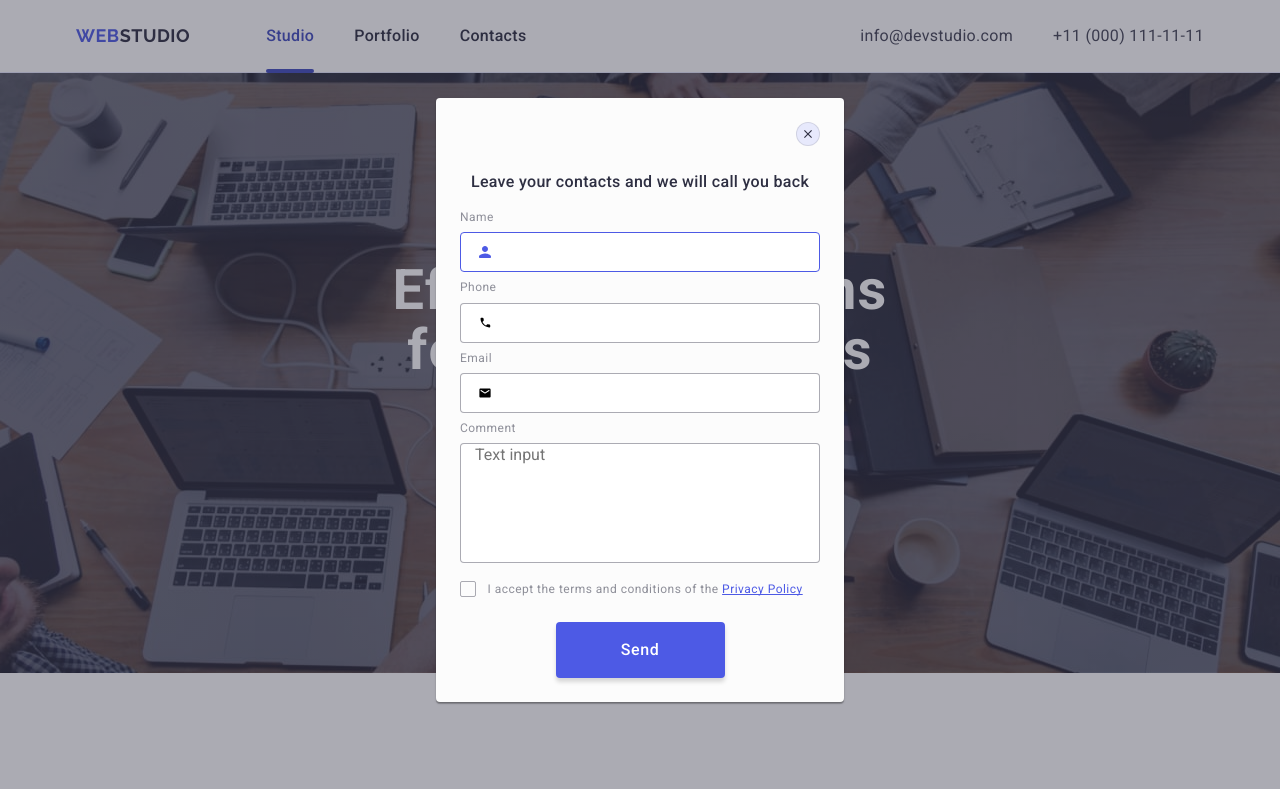
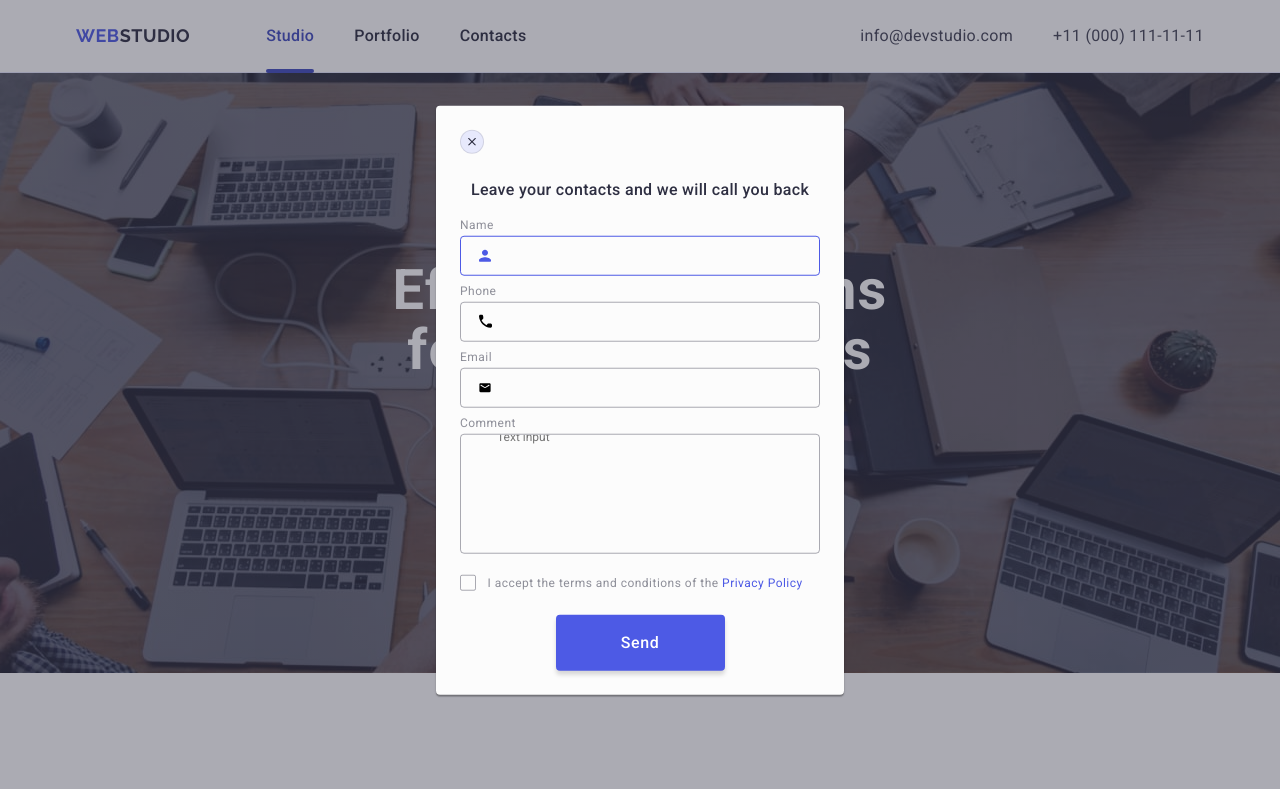
Before and after one commit to SkliarovskaAnastasiia/goit-markup-hw-05, a plain HTML site: page index.html in a window 1280 px wide. Shown: the top 789 px of the page. Drawn offline with nearby package versions, Linux system fonts and the light colour scheme.

Commit message:
add chandes in modal section

```diff
--- a/css/styles.css
+++ b/css/styles.css
@@ -29,6 +29,7 @@ img {
 
 button {
   cursor: pointer;
+  font-family: inherit;
 }
 
 input,
@@ -489,11 +490,8 @@ body {
   column-gap: 24px;
 }
 
-.subscribe-form-label {
-  display: flex;
-  flex-direction: column;
-  gap: 16px;
-
+.subscribe-form-title {
+  margin-bottom: 16px;
   font-weight: 500;
   font-size: 16px;
   line-height: 1.5;
@@ -502,7 +500,7 @@ body {
 }
 
 .subscribe-form-input {
-  background-color: #2e2f42;
+  background-color: transparent;
   padding-left: 16px;
   padding-top: 8px;
   padding-bottom: 8px;
@@ -526,16 +524,17 @@ body {
 }
 
 .subscribe-btn {
+  min-width: 165px;
+  height: 40px;
   display: flex;
   justify-content: center;
   align-items: center;
-  column-gap: 16px;
-  min-width: 165px;
-  min-height: 40px;
+
   padding: 8px 24px;
   background-color: #4d5ae5;
   border: none;
   border-radius: 4px;
+
   font-weight: 500;
   font-size: 16px;
   line-height: 1.5;
@@ -551,6 +550,7 @@ body {
 }
 
 .subscribe-icon {
+  margin-left: 16px;
   fill: #ffffff;
 }
 
@@ -569,7 +569,7 @@ body {
 
   /* opacity: 0;
   pointer-events: none;
-  transition: opacity 250ms cubic-bezier(0.4, 0, 0.2, 1); */
+  transition: opacity 250ms cubic-bezier(0.4, 0, 0.2, 1), visibility 250ms cubic-bezier(0.4, 0, 0.2, 1); */
 }
 
 .modal-overlay.is-open {
@@ -578,34 +578,46 @@ body {
 }
 
 .modal {
+  position: absolute;
+  top: 50%;
+  left: 50%;
+  transform: translate(-50%, -50%);
   width: 408px;
-  padding: 24px;
+  min-height: 584px;
+  padding: 72px 24px 24px;
   box-shadow: 0 1px 1px 0 rgba(0, 0, 0, 0.14), 0 1px 3px 0 rgba(0, 0, 0, 0.12), 0 2px 1px 0 rgba(0, 0, 0, 0.2);
   background-color: #fcfcfc;
   border-radius: 4px;
+  transition: transform 250ms cubic-bezier(0.4, 0, 0.2, 1);
 }
 
 .close-btn {
+  position: absolute;
+  top: 24px;
+  left: 24px;
   display: flex;
   justify-content: center;
   align-items: center;
   width: 24px;
   height: 24px;
+  padding: 0;
   border-radius: 100%;
   background-color: #e7e9fc;
   border: 1px solid rgba(0, 0, 0, 0.1);
   margin-bottom: 24px;
   margin-left: auto;
-  transition: background-color 250ms cubic-bezier(0.4, 0, 0.2, 1);
-}
-
-.close-btn-icon {
-  fill: #2e2f42;
+  transition: background-color 250ms cubic-bezier(0.4, 0, 0.2, 1), border 250ms cubic-bezier(0.4, 0, 0.2, 1);
 }
 
 .close-btn:hover,
 .close-btn:focus {
   background-color: #404bbf;
+  border: none;
+}
+
+.close-btn-icon {
+  fill: #2e2f42;
+  transition: fill 250ms cubic-bezier(0.4, 0, 0.2, 1);
 }
 
 .close-btn:hover .close-btn-icon,
@@ -623,10 +635,8 @@ body {
   margin-bottom: 16px;
 }
 
-.order-form {
-  display: flex;
-  flex-direction: column;
-  row-gap: 8px;
+.order-form-wrapper {
+  margin-bottom: 8px;
 }
 
 .order-form-label {
@@ -634,6 +644,9 @@ body {
   line-height: 1.17;
   letter-spacing: 0.04em;
   color: #8e8f99;
+
+  display: block;
+  margin-bottom: 4px;
 }
 
 .order-form-input-wrapper {
@@ -642,16 +655,17 @@ body {
 
 .order-form-input {
   width: 100%;
+  height: 40px;
   border: 1px solid rgba(46, 47, 66, 0.4);
   border-radius: 4px;
-  height: 40px;
+  background-color: transparent;
+  outline: transparent;
   padding-left: 36px;
-  transition: border 250ms cubic-bezier(0.4, 0, 0.2, 1);
-  outline: none;
+  transition: border-color 250ms cubic-bezier(0.4, 0, 0.2, 1);
 }
 
 .order-form-input:focus-within {
-  border: 1px solid #4d5ae5;
+  border-color: #4d5ae5;
 }
 
 .order-form-input-icon {
@@ -659,15 +673,23 @@ body {
   top: 50%;
   left: 16px;
   transform: translateY(-50%);
+  transition: fill 250ms cubic-bezier(0.4, 0, 0.2, 1);
 }
 
 .order-form-input:focus-within + .order-form-input-icon {
   fill: #4d5ae5;
 }
 
+.comment-wrapper {
+  margin-bottom: 16px;
+}
+
 .order-form-input.textarea {
+  font-size: 12px;
+  line-height: 0.04;
+  color: rgba(46, 47, 66, 0.4);
   height: 120px;
-  padding-left: 14px;
+  padding-left: 8px 16px;
   resize: none;
 }
 
@@ -679,40 +701,41 @@ body {
 }
 
 .checkbox-wrapper {
-  margin-top: 8px;
-  margin-bottom: 16px;
+  margin-bottom: 24px;
+}
+
+.custom-chekbox {
+  width: 16px;
+  height: 16px;
+  display: inline-flex;
+  justify-content: center;
+  align-items: center;
+
+  border-radius: 2px;
+  border: 1px solid rgba(46, 47, 66, 0.4);
+  margin-right: 8px;
+  fill: transparent;
+  transition: background-color 250ms cubic-bezier(0.4, 0, 0.2, 1), border 250ms cubic-bezier(0.4, 0, 0.2, 1),
+    fill 250ms cubic-bezier(0.4, 0, 0.2, 1);
 }
 
 .checkbox:checked + .order-form-label > .custom-chekbox {
   background-color: #404bbf;
   fill: #f4f4fd;
-}
-
-.custom-chekbox {
-  display: inline-flex;
-  justify-content: center;
-  align-items: center;
-  width: 16px;
-  height: 16px;
-  border-radius: 2px;
-  border: 1px solid rgba(46, 47, 66, 0.4);
-  margin-right: 8px;
-  fill: transparent;
+  border: none;
 }
 
 .privacy-link {
-  line-height: 1.33;
-  text-decoration: underline;
-  text-decoration-skip-ink: none;
   color: #4d5ae5;
 }
 
 .send-btn {
   display: block;
+  min-width: 169px;
+  height: 56px;
   border-radius: 4px;
   border: none;
   padding: 16px 32px;
-  width: 169px;
   box-shadow: 0 4px 4px 0 rgba(0, 0, 0, 0.15);
   background-color: #4d5ae5;
   margin: 0 auto;
--- a/index.html
+++ b/index.html
@@ -472,9 +472,10 @@
             </li>
           </ul>
         </div>
+        <div class="subscribe-firm-wrapper">
+          <p class="subscribe-form-title">Subscribe</p>
           <form class="subscribe-form" name="subscribe-form" autocomplete="off">
             <label class="subscribe-form-label">
-            Subscribe
               <input class="subscribe-form-input" type="email" name="email" placeholder="E-mail" />
             </label>
             <button class="subscribe-btn" type="submit">
@@ -485,32 +486,38 @@
             </button>
           </form>
         </div>
+      </div>
     </footer>
 
     <!-- MODAL -->
     <div class="modal-overlay">
       <div class="modal">
-        <button class="close-btn">
+        <button class="close-btn" type="button">
           <svg class="close-btn-icon" width="8" height="8">
             <use href="./images/icons.svg#icon-close"></use>
           </svg>
         </button>
         <p class="modal-title">Leave your contacts and we will call you back</p>
         <form class="order-form" name="order-form" autocomplete="off">
-          <label for="username" class="order-form-label">Name</label>
+          <div class="order-form-wrapper">
+            <label for="user-name" class="order-form-label">Name</label>
             <div class="order-form-input-wrapper">
-            <input class="order-form-input" type="text" name="username" id="username" autofocus />
+              <input class="order-form-input" type="text" name="user-name" id="user-name" autofocus />
               <svg class="order-form-input-icon" width="18" height="18">
                 <use href="./images/icons.svg#icon-person"></use>
               </svg>
             </div>
+          </div>
+          <div class="order-form-wrapper">
             <label for="phone" class="order-form-label"> Phone </label>
             <div class="order-form-input-wrapper">
               <input class="order-form-input" type="tel" name="phone" id="phone" />
-            <svg class="order-form-input-icon" width="18" height="18">
+              <svg class="order-form-input-icon" width="18" height="24">
                 <use href="./images/icons.svg#icon-phone"></use>
               </svg>
             </div>
+          </div>
+          <div class="order-form-wrapper">
             <label for="email" class="order-form-label"> Email </label>
             <div class="order-form-input-wrapper">
               <input class="order-form-input" type="email" name="email" id="email" />
@@ -518,6 +525,8 @@
                 <use href="./images/icons.svg#icon-email"></use>
               </svg>
             </div>
+          </div>
+          <div class="comment-wrapper">
             <label class="order-form-label" for="user-comment"> Comment </label>
             <textarea
               class="order-form-input textarea"
@@ -525,15 +534,16 @@
               name="comment"
               placeholder="Text input"
             ></textarea>
+          </div>
           <div class="checkbox-wrapper">
             <input
               class="checkbox visually-hidden"
               type="checkbox"
-              name="accept-privacy-policy"
-              id="accept-privacy-policy"
-              value="accept"
+              name="user-privacy"
+              id="auser-privacy"
+              value="true"
             />
-            <label class="order-form-label" for="accept-privacy-policy">
+            <label class="order-form-label" for="user-privacy">
               <span class="custom-chekbox">
                 <svg class="custom-checkbox-icon" width="10" height="8">
                   <use href="./images/icons.svg#icon-checkbox"></use>
```
Lines whose indentation alone changed are shown as unchanged.
